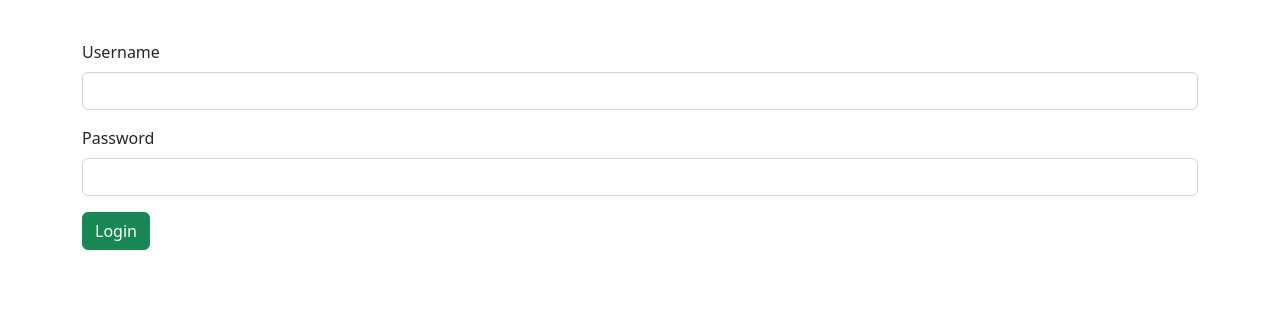
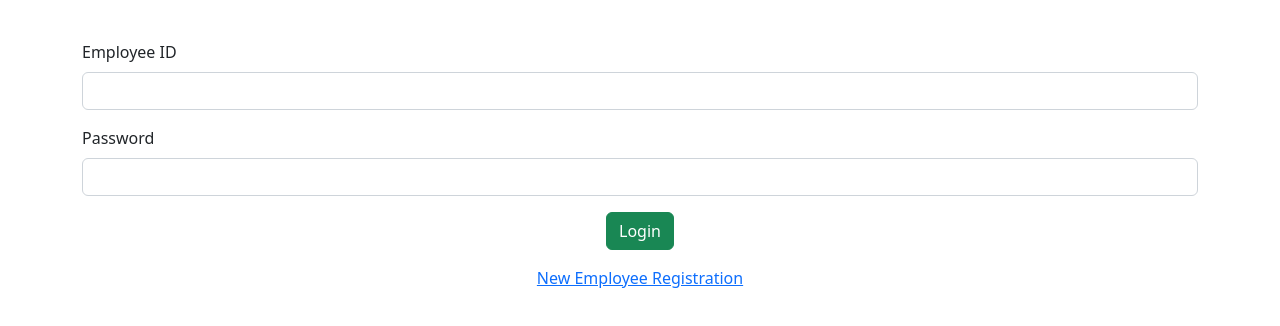
Before and after one commit to jeevaann1999/NestDigitalApp-Angular, an Angular app: page /employee in a window 1280 px wide. Before the commit this address led to /. Shown: the top 326 px of the page. Built offline with nearby package versions, Linux system fonts and the light colour scheme.

Commit message:
employee portal

```diff
--- a/src/app/app.component.html
+++ b/src/app/app.component.html
@@ -1,2 +1,2 @@
-<app-admin-login></app-admin-login>
+
 <router-outlet></router-outlet>
--- /dev/null
+++ b/src/app/employee-portal/employee-portal.component.html
@@ -0,0 +1,22 @@
+<div class="container">
+    <div class="row">
+        <div class="col col-12 col-sm-12 col-md-12 col-lg-12 col-xl-12 col-xxl-12">
+            <div class="row g-3 mt-4">
+                <div class="col col-12 col-sm-12 col-md-12 col-lg-12 col-xl-12 col-xxl-12">
+                    <label for="" class="form-label">Employee ID</label>
+                    <input name="employeeid"[(ngModel)]="employeeid" type="text" class="form-control">
+                </div>
+                <div class="col col-12 col-sm-12 col-md-12 col-lg-12 col-xl-12 col-xxl-12">
+                    <label for="" class="form-label">Password</label>
+                    <input name="password"[(ngModel)]="password" type="password" name="" id="" class="form-control">
+                </div>
+                <div class="col col-12 col-sm-12 col-md-12 col-lg-12 col-xl-12 col-xxl-12 text-center">
+                    <button (click)="readValues()" class="btn btn-success">Login</button>
+                </div>
+                <div class="col col-12 col-sm-12 col-md-12 col-lg-12 col-xl-12 col-xxl-12 text-center">
+                    <a href="">New Employee Registration</a>
+                </div>
+            </div>
+        </div>
+    </div>
+</div>
--- /dev/null
+++ b/src/app/employee-portal/employee-portal.component.ts
@@ -0,0 +1,19 @@
+import { Component } from '@angular/core';
+
+@Component({
+  selector: 'app-employee-portal',
+  templateUrl: './employee-portal.component.html',
+  styleUrls: ['./employee-portal.component.css']
+})
+export class EmployeePortalComponent {
+employeeid=""
+password=""
+
+readValues=()=>{
+  let data:any={
+    "employeeid":this.employeeid,
+    "password":this.password
+  }
+  console.log(data)
+}
+}
```
Also changed, not shown: src/app/app.module.ts (+7 -1 lines), src/app/employee-portal/employee-portal.component.css (added).
